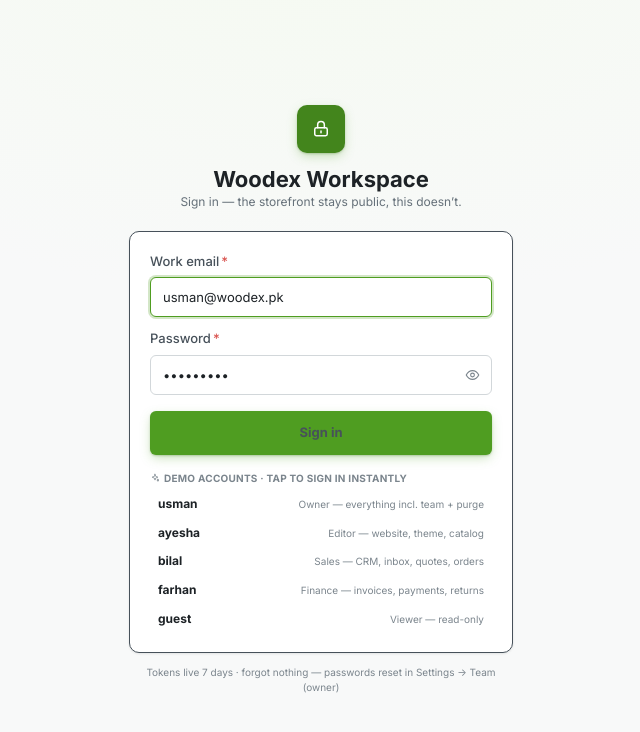
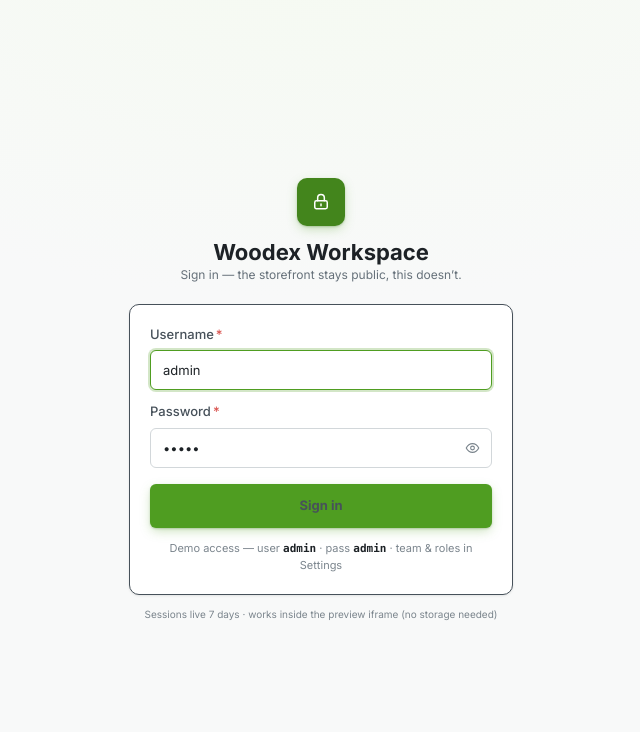
Before and after one commit to woodex420/woodex-2030, a React (Vite) app in the folder apps/dashboard/: page /website in a window 1280 px wide. Shown: the top 732 px of the page, without its empty margins (319-959 px from the left). Built offline with nearby package versions, Linux system fonts and the light colour scheme.

Commit message:
Fix login bounce in iframe previews: in-memory bearer token (storage best-effort), admin/admin username login w/ @woodex.pk resolution + legacy-owner migration, demo-conditional block removed
Co-authored-by: arena-agent <297053741+arena-agent@users.noreply.github.com>

```diff
--- a/apps/dashboard/src/lib/auth.ts
+++ b/apps/dashboard/src/lib/auth.ts
@@ -7,28 +7,36 @@ export type User = { id: number; email: string; name: string; role: string; acti
 type AuthState = { status: "loading" | "in" | "out"; user: User | null; caps: string[] };
 
 const KEY = "wx_token";
-const hasToken = (() => { try { return !!localStorage.getItem(KEY); } catch { return false; } })();
-let state: AuthState = { status: hasToken ? "loading" : "out", user: null, caps: [] };
+/* The preview runs in an iframe where localStorage can be silently unavailable.
+   The token's source of truth is this module variable; storage is best-effort
+   persistence for surviving reloads. */
+let memToken: string | null = (() => { try { return localStorage.getItem(KEY); } catch { return null; } })();
+function persistToken(t: string | null) {
+  memToken = t;
+  try { t ? localStorage.setItem(KEY, t) : localStorage.removeItem(KEY); } catch { /* partitioned storage — in-tab session still works */ }
+}
+let state: AuthState = { status: memToken ? "loading" : "out", user: null, caps: [] };
 const RET_KEY = "wx_return";
 const saveReturn = () => { try { const p = location.pathname + location.search; if (p && p !== "/") sessionStorage.setItem(RET_KEY, p); } catch { /* noop */ } };
 const takeReturn = () => { try { const p = sessionStorage.getItem(RET_KEY); if (p) { sessionStorage.removeItem(RET_KEY); window.history.replaceState(null, "", p); } } catch { /* noop */ } };
 const subs = new Set<() => void>();
 const set = (patch: Partial<AuthState>) => { state = { ...state, ...patch }; subs.forEach((f) => f()); };
 
-export const getToken = () => { try { return localStorage.getItem(KEY); } catch { return null; } };
+export const getToken = () => memToken;
 
 export async function login(email: string, password: string) {
   const r = await fetch("/api/auth/login", { method: "POST", headers: { "content-type": "application/json" }, body: JSON.stringify({ email, password }) });
   const j = await r.json().catch(() => ({} as { token?: string; user?: User; caps?: string[] }));
   if (!r.ok) throw new Error(j.error ?? "login failed");
-  try { localStorage.setItem(KEY, j.token); } catch { /* private mode */ }
+  persistToken(j.token ?? null);
   takeReturn(); // land back where an expired session yanked us from
   set({ status: "in", user: j.user, caps: j.caps ?? [] });
   return j.user as User;
 }
 export async function logout() {
   try { await fetch("/api/auth/logout", { method: "POST" }); } catch { /* offline — local sign-out anyway */ }
-  try { localStorage.removeItem(KEY); sessionStorage.removeItem(RET_KEY); } catch { /* noop */ }
+  persistToken(null);
+  try { sessionStorage.removeItem(RET_KEY); } catch { /* noop */ }
   if (location.pathname !== "/") window.history.replaceState(null, "", "/");
   set({ status: "out", user: null, caps: [] });
 }
@@ -37,7 +45,7 @@ export async function restoreSession() {
   if (!t) return set({ status: "out" });
   try {
     const r = await fetch("/api/auth/me");
-    if (!r.ok) { try { localStorage.removeItem(KEY); } catch { /* noop */ } return set({ status: "out" }); }
+    if (!r.ok) { persistToken(null); return set({ status: "out" }); }
     const j = await r.json();
     set({ status: "in", user: j.user, caps: j.caps ?? [] });
   } catch { set({ status: "out" }); }
@@ -68,7 +76,7 @@ export function installFetchPatch() {
     if (t && url.startsWith("/api/") && !headers.authorization) headers.authorization = "Bearer " + t;
     const res = await orig(input as never, { ...init, headers });
     if (res.status === 401 && !url.includes("/api/auth/")) {
-      try { localStorage.removeItem(KEY); saveReturn(); } catch { /* noop */ }
+      persistToken(null); saveReturn();
       set({ status: "out", user: null, caps: [] });
     }
     return res;
--- a/apps/dashboard/src/pages/Login.tsx
+++ b/apps/dashboard/src/pages/Login.tsx
@@ -2,39 +2,32 @@ import { useRef, useState } from "react";
 import { login } from "@/lib/auth";
 import { Button } from "@/components/ui/Button";
 import { Field, Input } from "@/components/ui/Field";
-import { Eye, EyeOff, Lock, Sparkles } from "@/icons";
-
-const DEMO = [
-  ["usman@woodex.pk", "Owner — everything incl. team + purge"],
-  ["ayesha@woodex.pk", "Editor — website, theme, catalog"],
-  ["bilal@woodex.pk", "Sales — CRM, inbox, quotes, orders"],
-  ["farhan@woodex.pk", "Finance — invoices, payments, returns"],
-  ["guest@woodex.pk", "Viewer — read-only"],
-];
-const DEMO_PW = "woodex123";
+import { Eye, EyeOff, Lock } from "@/icons";
 
 function Spinner() {
   return <span aria-hidden className="mr-1 inline-block h-3.5 w-3.5 animate-spin rounded-full border-2 border-white/40 border-t-white" />;
 }
 
 export default function Login() {
-  const [email, setEmail] = useState("usman@woodex.pk");
-  const [pw, setPw] = useState(DEMO_PW);
+  const [user, setUser] = useState("admin");
+  const [pw, setPw] = useState("admin");
   const [show, setShow] = useState(false);
   const [caps, setCaps] = useState(false);
   const [busy, setBusy] = useState(false);
   const [err, setErr] = useState<string | null>(null);
   const pwRef = useRef<HTMLInputElement>(null);
-  const go = async (useEmail = email.trim(), usePw = pw) => {
-    if (busy) return;
+  const go = async () => {
+    if (busy || !user.trim()) return;
     setBusy(true); setErr(null);
     try {
-      await login(useEmail, usePw);
+      await login(user.trim(), pw);
+      return; // success unmounts this screen
     } catch (e) {
-      const msg = e instanceof TypeError ? "Can’t reach the Woodex API — it’s booting or offline; try again in a moment." : e instanceof Error ? e.message : String(e);
+      const msg = e instanceof TypeError
+        ? "Can’t reach the Woodex API — it’s booting or offline; try again in a moment."
+        : e instanceof Error ? e.message : String(e);
       setErr(msg); setBusy(false);
       window.setTimeout(() => pwRef.current?.focus(), 0);
-      return; // stay busy=false; success path unmounts this screen
     }
   };
   return (
@@ -47,8 +40,8 @@ export default function Login() {
         </div>
         <div className="rounded-card border border-hairline bg-white p-5 shadow-card">
           <form onSubmit={(e) => { e.preventDefault(); void go(); }} noValidate>
-            <Field label="Work email" required>
-              <Input autoFocus value={email} onChange={(e) => { setEmail(e.target.value); setErr(null); }} placeholder="you@woodex.pk" autoComplete="username" spellCheck={false} disabled={busy} />
+            <Field label="Username" required>
+              <Input autoFocus value={user} onChange={(e) => { setUser(e.target.value); setErr(null); }} placeholder="admin" autoComplete="username" spellCheck={false} disabled={busy} />
             </Field>
             <div className="mt-3">
               <Field label="Password" required>
@@ -65,21 +58,13 @@ export default function Login() {
             {err && (
               <p role="alert" className="mt-3 rounded-control border border-danger/30 bg-danger-soft px-3 py-2 text-caption font-semibold text-danger-strong">{err}</p>
             )}
-            <Button type="submit" className="mt-4 h-11 w-full text-small font-bold" disabled={busy || !email.trim()}>
+            <Button type="submit" className="mt-4 h-11 w-full text-small font-bold" disabled={busy || !user.trim()}>
               {busy ? <><Spinner /> Signing in…</> : "Sign in"}
             </Button>
           </form>
-          <p className="mt-4 mb-1.5 flex items-center gap-1 text-[10px] font-bold uppercase tracking-wide text-subtle"><Sparkles size={10} /> demo accounts · tap to sign in instantly</p>
-          <ul className="space-y-1">
-            {DEMO.map(([e, w]) => (
-              <li key={e}>
-                <button disabled={busy} onClick={() => void go(e, DEMO_PW)} className="flex w-full items-baseline justify-between gap-2 rounded-control px-2 py-1 text-left text-caption transition-colors hover:bg-surface-secondary disabled:opacity-60">
-                  <b className="text-ink">{e.split("@")[0]}</b><span className="truncate text-[10px] text-subtle">{w}</span>
-                </button>
-              </li>))}
-          </ul>
+          <p className="mt-3 text-center text-[11px] text-subtle">Demo access — user <b className="font-mono text-ink">admin</b> · pass <b className="font-mono text-ink">admin</b> · team &amp; roles in Settings</p>
         </div>
-        <p className="mt-3 text-center text-[10px] text-subtle">Tokens live 7 days · forgot nothing — passwords reset in Settings → Team (owner)</p>
+        <p className="mt-3 text-center text-[10px] text-subtle">Sessions live 7 days · works inside the preview iframe (no storage needed)</p>
       </div>
     </div>
   );
--- a/package.json
+++ b/package.json
@@ -21,6 +21,7 @@
   },
   "devDependencies": {
     "@electric-sql/pglite": "^0.5.8",
-    "pg": "^8.23.1"
+    "pg": "^8.23.1",
+    "playwright": "^1.63.0"
   }
 }
```
Also changed, not shown: 3 other files (tests, documents, lock files or other folders).
